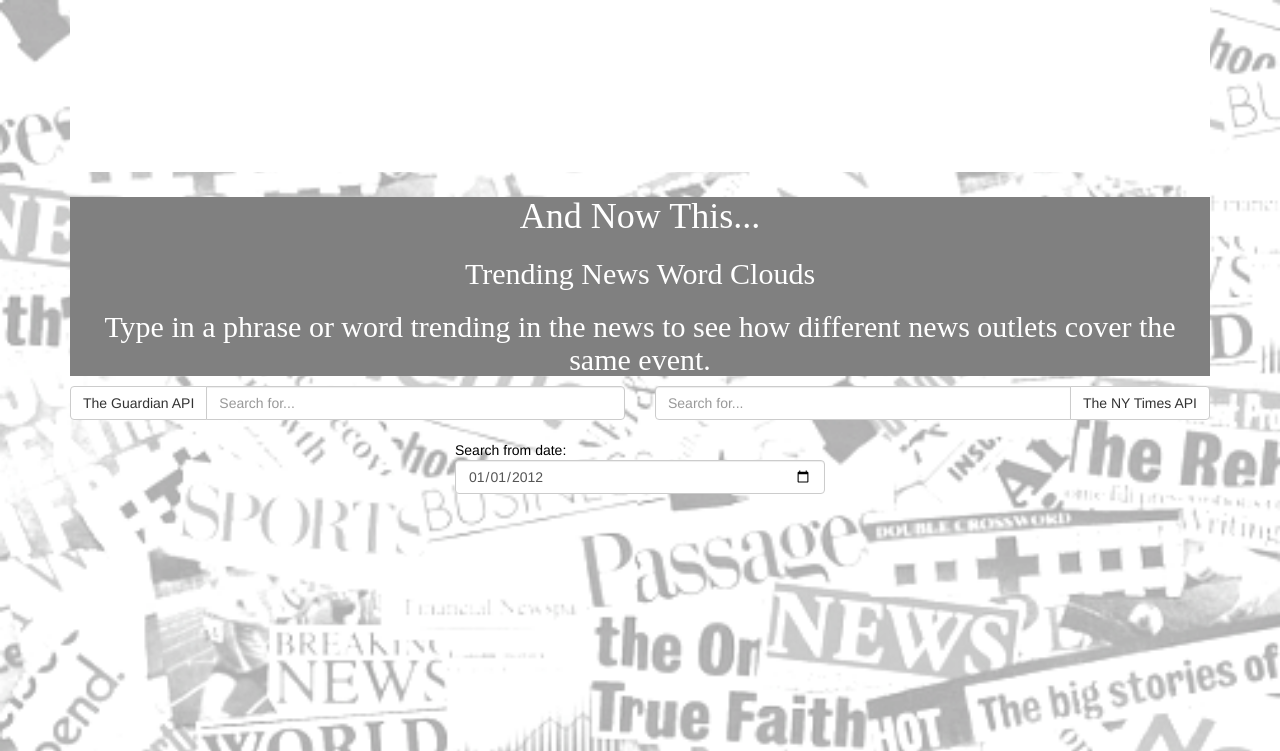
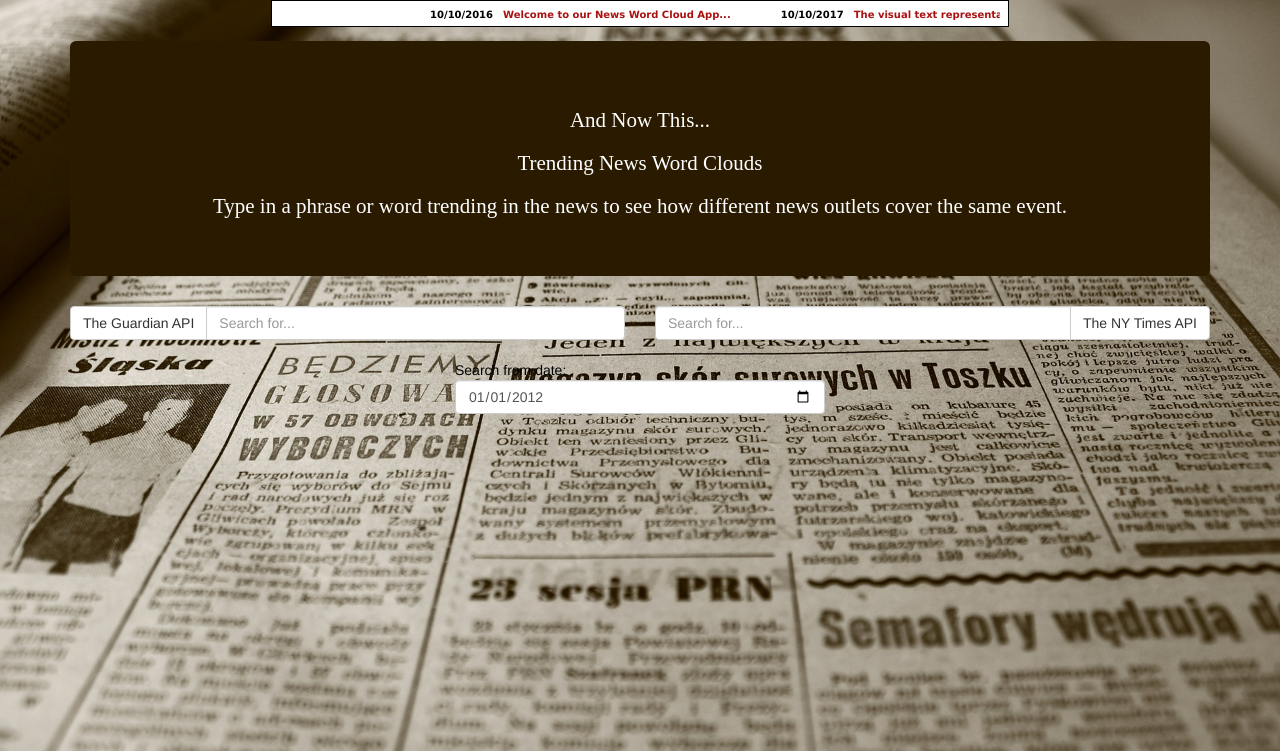
Before and after one commit to whitleyhorn/word-cloud-project, a PHP site: page / in a window 1280 px wide. Shown: the top 751 px of the page. Run offline with PHP 8.4, Linux system fonts and the light colour scheme; some libraries are stand-ins or nearby versions.

Commit message:
Changing layout and colors

```diff
--- a/assets/css/styles.css
+++ b/assets/css/styles.css
@@ -4,7 +4,7 @@
 }
 
 body {
-  background: url(../images/bg.png) no-repeat center center fixed;
+  background: url(../images/bg2.jpg) no-repeat center center fixed;
   -webkit-background-size: cover;
   -moz-background-size: cover;
   -o-background-size: cover;
@@ -12,26 +12,19 @@ body {
   color: black;
 }
 
-.GeneratedMarquee {
-  font-family: 'Times New Roman', serif;
-  font-size: 40px;
-  line-height: 1.3em;
-  color: red;
-  background-color: white;
-  padding: 1.5em;
+#sourceOne {
+	border-color: #ff0000;
 }
 
-#sourceOne {
-	border-color: red;
+.jumbotron {
+  margin-top: 1em;
+  background-color: #2A1A00;
 }
 
-.introDiv {
-  background-color: grey;
-}
-
-.introDiv h1, h2 {
+.jumbotron h1, h2 {
   font-family: 'Times New Roman';
-  color: white;
+  color: #fff;
+  font-size: 1.5em;
 }
 
 #page-wrap {
@@ -50,8 +43,9 @@ body {
 }
 
 #guardianDiv1, #guardianDiv2 {
-  background-color: white;
+  background-color: #774900;
   height: 32em;
+  color: #fff;
 }
 
 #guardianDiv1 p, #guardianDiv2 p {
@@ -65,3 +59,46 @@ body {
 .date-form {
   margin-top: 20px;
 }
+
+/*News Ticker*/
+.tickercontainer { /* the outer div with the black border */
+border: 1px solid #000;
+background: #fff;
+width: 738px;
+height: 27px;
+margin: 0 auto;
+padding: 0;
+overflow: hidden;
+}
+.tickercontainer .mask { /* that serves as a mask. so you get a sort of padding both left and right */
+position: relative;
+left: 10px;
+top: 8px;
+width: 718px;
+overflow: hidden;
+}
+ul.newsticker { /* that's your list */
+position: relative;
+left: 750px;
+font: bold 10px Verdana;
+list-style-type: none;
+margin: 0;
+padding: 0;
+
+}
+ul.newsticker li {
+float: left; /* important: display inline gives incorrect results when you check for elem's width */
+margin: 0;
+padding: 0;
+background: #fff;
+}
+ul.newsticker a {
+white-space: nowrap;
+padding: 0;
+color: #AA1111;
+font: bold 10px Verdana;
+margin: 0 50px 0 0;
+}
+ul.newsticker span {
+margin: 0 10px 0 0;
+}
--- a/assets/javascript/script.js
+++ b/assets/javascript/script.js
@@ -1,5 +1,10 @@
 // API
 $(document).ready(function() {
+  // News ticker function
+  $(function(){
+   $("ul#ticker01").liScroll();
+  });
+
   var fromDate = "";
 
   $('#btn1').on('click', function() {
@@ -47,6 +52,13 @@ $(document).ready(function() {
   });
 
   $('#btn2').on('click', function() {
+    fromDate = $('#fromDate').val().trim();
+    alert("fromDate=" + fromDate);
+    fromDate = fromDate.replace(/-/g,"");
+    alert("fromDate=" + fromDate);
+    if (fromDate == "") {
+      fromDate = "20130101";
+    }
 
     var input2Val = $('#input2').val().trim();
 
@@ -69,7 +81,7 @@ $(document).ready(function() {
     var url = "https://api.nytimes.com/svc/search/v2/articlesearch.json";
     url += '?' + $.param({
     'api-key': "d75094cd314e4d3bb72232a3c0b82e00",
-    'q': input2Val
+    'q': input2Val, 'begin_date': fromDate
     });
 
     console.log("url=" + url);
@@ -175,7 +187,43 @@ function wordCount(s) {
       article2 = response.content;
       var dupeArr2 = wordCount(article2);
       var finalArticle2 = unique(dupeArr2);
-      WordCloud(document.getElementById('canvas2'), { list: finalArticle2 } );
+      WordCloud(document.getElementById('canvas2'), {list: finalArticle2});
       $('#canvas2').removeClass('hide');
     });
   });
+
+
+  // News ticker
+
+jQuery.fn.liScroll = function(settings) {
+    settings = jQuery.extend({
+    travelocity: 0.07
+    }, settings);
+    return this.each(function(){
+        var $strip = jQuery(this);
+        $strip.addClass("newsticker")
+        var stripWidth = 1;
+        $strip.find("li").each(function(i){
+        stripWidth += jQuery(this, i).outerWidth(true); // thanks to Michael Haszprunar and Fabien Volpi
+        });
+        var $mask = $strip.wrap("<div class='mask'></div>");
+        var $tickercontainer = $strip.parent().wrap("<div class='tickercontainer'></div>");
+        var containerWidth = $strip.parent().parent().width();  //a.k.a. 'mask' width
+        $strip.width(stripWidth);
+        var totalTravel = stripWidth+containerWidth;
+        var defTiming = totalTravel/settings.travelocity; // thanks to Scott Waye
+        function scrollnews(spazio, tempo){
+        $strip.animate({left: '-='+ spazio}, tempo, "linear", function(){$strip.css("left", containerWidth); scrollnews(totalTravel, defTiming);});
+        }
+        scrollnews(totalTravel, defTiming);
+        $strip.hover(function(){
+        jQuery(this).stop();
+        },
+        function(){
+        var offset = jQuery(this).offset();
+        var residualSpace = offset.left + stripWidth;
+        var residualTime = residualSpace/settings.travelocity;
+        scrollnews(residualSpace, residualTime);
+        });
+    });
+};
--- a/index.html
+++ b/index.html
@@ -12,11 +12,13 @@
 <body>
 
 <div class="container">
-  <jumbotron>
-    <marquee class="GeneratedMarquee" direction="left" scrollamount="21" behavior="scroll">Scrolling text...</marquee>
-  </jumbotron>
+  <ul id="ticker01">
+    <li><span>10/10/2016</span><a href="#">Welcome to our News Word Cloud App...</a></li>
+    <li><span>10/10/2017</span><a href="#">The visual text representation technology...</a></li>
+    <li><span>10/10/2018</span><a href="#">Of the future!! ...</a></li>
+  </ul>
 
-  <div class="introDiv">
+  <div class="jumbotron jumbotron-narrow">
     <h1 align="center">And Now This...</h1>
     <h2 align="center">Trending News Word Clouds</h2>
     <h2 align="center">Type in a phrase or word trending in the news to see how different news outlets cover the same event.</h2>
```
Also changed, not shown: project1Scroll.html (+3 -4 lines), assets/images/bg2.jpg (added).
